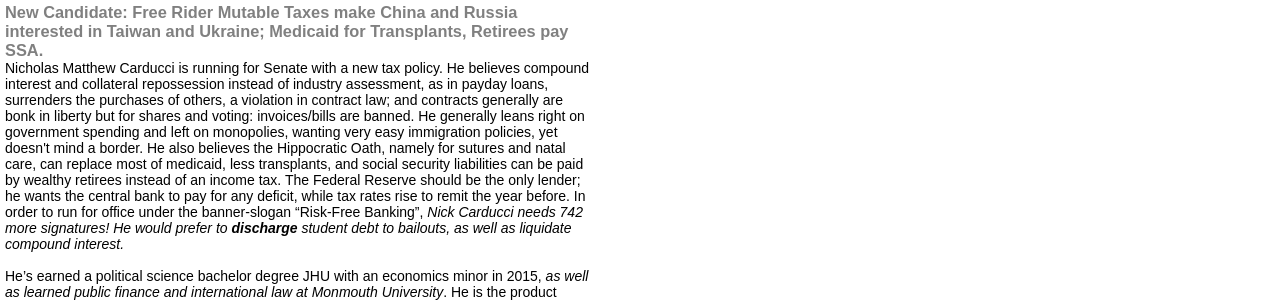
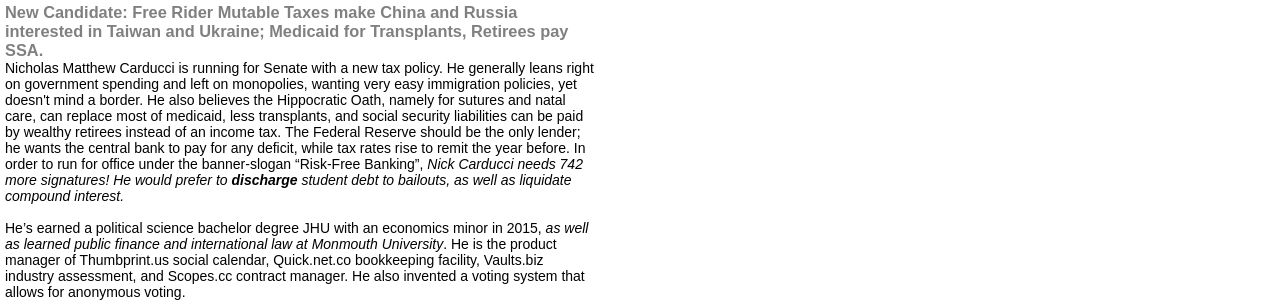
Before and after one commit to NickCarducci/TruncatedWholesaleTax, a React (Create React App) app: page / in a window 1280 px wide. Shown: the part 325-627 px from the top of the page. Built offline with nearby package versions, Linux system fonts and the light colour scheme; a web font is replaced by a local one.

Commit message:
Update App.js

```diff
--- a/src/App.js
+++ b/src/App.js
@@ -21,6 +21,17 @@ class App extends React.Component {
       ctx.fill();
     }
   };
+  /*
+  He believes compound interest and collateral repossession
+            instead of industry assessment, as in payday loans, surrenders the
+            purchases of others, a violation in contract law; and contracts
+            generally are bonk in liberty but for shares and voting:{" "}
+            {/*meanwhile, to never surrender that which is
+            not yours in contract law means shares and voting are grounds, not
+            compound interest, collateral repossession, nor implausible use
+            leases, while in communism, * /}
+            invoices/bills are banned.
+  */
   render() {
     const space = " ";
     return (
@@ -105,23 +116,14 @@ class App extends React.Component {
           </h3>
           <span>
             Nicholas Matthew Carducci is running for Senate with a new tax
-            policy. He believes compound interest and collateral repossession
-            instead of industry assessment, as in payday loans, surrenders the
-            purchases of others, a violation in contract law; and contracts
-            generally are bonk in liberty but for shares and voting:{" "}
-            {/*meanwhile, to never surrender that which is
-            not yours in contract law means shares and voting are grounds, not
-            compound interest, collateral repossession, nor implausible use
-            leases, while in communism, */}
-            invoices/bills are banned. He generally leans right on government
-            spending and left on monopolies, wanting very easy immigration
-            policies, yet doesn't mind a border. He also believes the
-            Hippocratic Oath, namely for sutures and natal care, can replace
-            most of medicaid, less transplants, and social security liabilities
-            can be paid by wealthy retirees instead of an income tax. The
-            Federal Reserve should be the only lender; he wants the central bank
-            to pay for any deficit, while tax rates rise to remit the year
-            before.
+            policy. He generally leans right on government spending and left on
+            monopolies, wanting very easy immigration policies, yet doesn't mind
+            a border. He also believes the Hippocratic Oath, namely for sutures
+            and natal care, can replace most of medicaid, less transplants, and
+            social security liabilities can be paid by wealthy retirees instead
+            of an income tax. The Federal Reserve should be the only lender; he
+            wants the central bank to pay for any deficit, while tax rates rise
+            to remit the year before.
             {
               space +
                 space /*He thinks the income and inheritance tax can be replaced by a wealth
```
